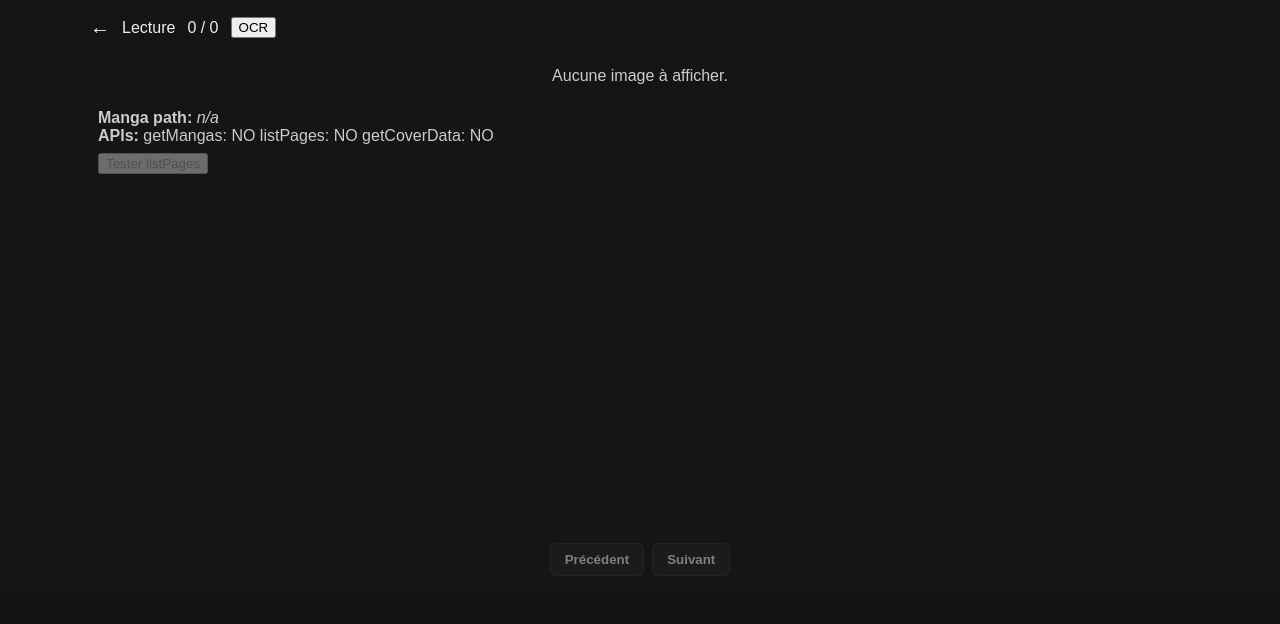
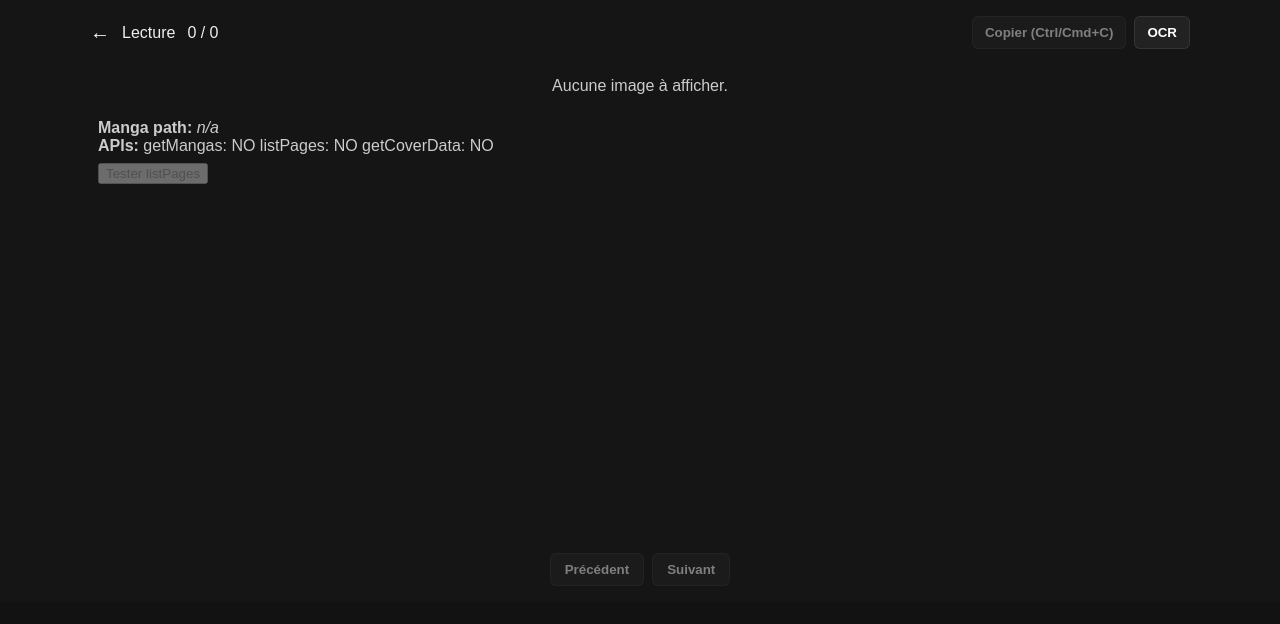
Before and after one commit to Scarsniik/manga-reader, a React (Vite) app: page /#/reader in a window 1280 px wide. Shown: the top 624 px of the page. Built offline with nearby package versions, Linux system fonts and the light colour scheme.

Commit message:
Ajoute la copie de l'image courante depuis le reader

```diff
--- a/src/electron/ipc.ts
+++ b/src/electron/ipc.ts
@@ -6,6 +6,7 @@ import * as mangas from "./handlers/mangas";
 import * as params from "./handlers/params";
 import * as links from "./handlers/links";
 import * as pages from "./handlers/pages";
+import * as clipboardHandlers from "./handlers/clipboard";
 import * as ocr from "./handlers/ocr";
 import * as authors from "./handlers/authors";
 import * as tags from "./handlers/tags";
@@ -54,6 +55,7 @@ ipcMain.handle("count-pages", async (event: IpcMainInvokeEvent, folderPath: stri
 ipcMain.handle("get-cover", async (event: IpcMainInvokeEvent, folderPath: string) => pages.getCover(event, folderPath));
 ipcMain.handle("get-cover-data", async (event: IpcMainInvokeEvent, folderPath: string) => pages.getCoverData(event, folderPath));
 ipcMain.handle("list-pages", async (event: IpcMainInvokeEvent, folderPath: string) => pages.listPages(event, folderPath));
+ipcMain.handle("copy-image-to-clipboard", async (event: IpcMainInvokeEvent, imagePathOrUrl: string) => clipboardHandlers.copyImageToClipboard(event, imagePathOrUrl));
 
 // Open a folder picker and return the selected directory path (fallback for renderer)
 ipcMain.handle("open-directory", async (event: IpcMainInvokeEvent) => {
--- a/src/electron/preload.ts
+++ b/src/electron/preload.ts
@@ -14,6 +14,7 @@ contextBridge.exposeInMainWorld('api', {
     countPages: (folderPath: string) => ipcRenderer.invoke('count-pages', folderPath),
     openDirectory: () => ipcRenderer.invoke('open-directory'),
     listPages: (folderPath: string) => ipcRenderer.invoke('list-pages', folderPath),
+    copyImageToClipboard: (imagePathOrUrl: string) => ipcRenderer.invoke('copy-image-to-clipboard', imagePathOrUrl),
     // OCR
     ocrRecognize: (imagePathOrDataUrl: string) => ipcRenderer.invoke('ocr-recognize', imagePathOrDataUrl),
     ocrTerminate: () => ipcRenderer.invoke('ocr-terminate'),
--- a/src/renderer/components/Reader/Reader.tsx
+++ b/src/renderer/components/Reader/Reader.tsx
@@ -22,6 +22,7 @@ const Reader: React.FC = () => {
     const [currentIndex, setCurrentIndex] = useState<number>(0);
     const [manga, setManga] = useState<Manga | null>(null);
     const [ocrEnabled, setOcrEnabled] = useState<boolean>(false);
+    const [copyFeedback, setCopyFeedback] = useState<{ type: 'success' | 'error'; message: string } | null>(null);
     const [showBoxes, setShowBoxes] = useState<boolean>(true);
     const [detectedBoxes, setDetectedBoxes] = useState<Array<{ id: string; text: string; bbox: { x: number; y: number; w: number; h: number } }>>([]);
     const [selectedBoxes, setSelectedBoxes] = useState<string[]>([]);
@@ -141,6 +142,33 @@ const Reader: React.FC = () => {
     const next = () => goTo(currentIndex + 1);
     const prev = () => goTo(currentIndex - 1);
 
+    const showCopyFeedback = useCallback((type: 'success' | 'error', message: string) => {
+        setCopyFeedback({ type, message });
+    }, []);
+
+    const copyCurrentImage = useCallback(async () => {
+        const currentImage = images[currentIndex];
+        if (!currentImage) {
+            showCopyFeedback('error', 'Aucune image');
+            return;
+        }
+
+        if (!window.api || typeof window.api.copyImageToClipboard !== 'function') {
+            showCopyFeedback('error', 'Copie indisponible');
+            return;
+        }
+
+        try {
+            const result = await window.api.copyImageToClipboard(currentImage);
+            if (!result || result.ok !== true) {
+                throw new Error(result && result.error ? result.error : 'Impossible de copier l\'image');
+            }
+            showCopyFeedback('success', 'Image copiee');
+        } catch (err: any) {
+            showCopyFeedback('error', err && err.message ? err.message : 'Echec de copie');
+        }
+    }, [currentIndex, images, showCopyFeedback]);
+
     // When page changes, ensure the image is scrolled to the top of the container/view
     useEffect(() => {
         try {
@@ -206,10 +234,37 @@ const Reader: React.FC = () => {
         }
     }, [currentIndex, images, manga]);
 
+    useEffect(() => {
+        if (!copyFeedback) return;
+
+        const timer = window.setTimeout(() => {
+            setCopyFeedback(null);
+        }, 2200);
+
+        return () => window.clearTimeout(timer);
+    }, [copyFeedback]);
+
     // Keyboard controls
     useEffect(() => {
+        const isEditableTarget = (target: EventTarget | null) => {
+            if (!(target instanceof HTMLElement)) return false;
+            if (target.isContentEditable) return true;
+            const tagName = target.tagName.toLowerCase();
+            return tagName === 'input' || tagName === 'textarea' || tagName === 'select';
+        };
+
         const onKey = (e: KeyboardEvent) => {
+            if (isEditableTarget(e.target)) {
+                return;
+            }
+
             const key = e.key.toLowerCase();
+            const selectedText = window.getSelection ? window.getSelection()?.toString() : '';
+            if ((e.ctrlKey || e.metaKey) && !e.altKey && !e.shiftKey && key === 'c' && !selectedText) {
+                try { e.preventDefault(); } catch {}
+                void copyCurrentImage();
+                return;
+            }
             // Page navigation
             if (key === 'arrowright' || key === 'd') {
                 next();
@@ -230,7 +285,7 @@ const Reader: React.FC = () => {
         window.addEventListener('keydown', onKey);
         return () => window.removeEventListener('keydown', onKey);
         // eslint-disable-next-line react-hooks/exhaustive-deps
-    }, [currentIndex, images]);
+    }, [copyCurrentImage, currentIndex, images]);
 
     // Mouse click on image: left -> next, right -> prev
     useEffect(() => {
@@ -298,7 +353,12 @@ const Reader: React.FC = () => {
                 imagesLength={images.length}
                 currentIndex={currentIndex}
                 ocrEnabled={ocrEnabled}
+                canCopyImage={images.length > 0}
+                copyFeedback={copyFeedback}
                 onBack={handleBack}
+                onCopyImage={() => {
+                    void copyCurrentImage();
+                }}
                 onToggleOcr={() => setOcrEnabled(v => !v)}
             />
 
--- a/src/renderer/components/Reader/ReaderHeader.tsx
+++ b/src/renderer/components/Reader/ReaderHeader.tsx
@@ -6,7 +6,10 @@ type Props = {
     imagesLength: number;
     currentIndex: number;
     ocrEnabled: boolean;
+    canCopyImage: boolean;
+    copyFeedback: { type: 'success' | 'error'; message: string } | null;
     onBack: () => void;
+    onCopyImage: () => void;
     onToggleOcr: () => void;
 };
 
@@ -15,7 +18,10 @@ const ReaderHeader: React.FC<Props> = ({
     imagesLength,
     currentIndex,
     ocrEnabled,
+    canCopyImage,
+    copyFeedback,
     onBack,
+    onCopyImage,
     onToggleOcr,
 }) => {
     return (
@@ -28,12 +34,22 @@ const ReaderHeader: React.FC<Props> = ({
                 </span>
             </div>
 
-            <div className="reader-ocr-toggle">
+            <div className="reader-actions">
                 <button
-                    className={"ocr-toggle" + (ocrEnabled ? ' active' : '')}
+                    type="button"
+                    className={"reader-action-button" + (copyFeedback ? ` ${copyFeedback.type}` : '')}
+                    onClick={onCopyImage}
+                    disabled={!canCopyImage}
+                    title="Copier l'image courante dans le presse-papiers (Ctrl/Cmd+C)"
+                >
+                    {copyFeedback?.message ?? 'Copier (Ctrl/Cmd+C)'}
+                </button>
+                <button
+                    type="button"
+                    className={"reader-action-button ocr-toggle" + (ocrEnabled ? ' active' : '')}
+                    title="Activer/Désactiver OCR"
                     onClick={onToggleOcr}
                     aria-pressed={ocrEnabled}
-                    title="Activer/Désactiver OCR (placeholder)"
                 >
                     OCR
                 </button>
--- a/src/renderer/components/Reader/style.scss
+++ b/src/renderer/components/Reader/style.scss
@@ -13,13 +13,58 @@
 	align-items: center;
 	gap: 12px;
 	margin-bottom: 12px;
-  max-width: 1100px;
+	max-width: 1100px;
 }
 
 .reader-info {
 	display: flex;
 	align-items: center;
 	gap: 12px;
+	min-width: 0;
+	flex: 1 1 auto;
+}
+
+.reader-actions {
+	display: flex;
+	align-items: center;
+	gap: 8px;
+	margin-left: auto;
+}
+
+.reader-action-button {
+	background: rgba(255,255,255,0.06);
+	color: #fff;
+	border: 1px solid rgba(255,255,255,0.08);
+	padding: 8px 12px;
+	border-radius: 6px;
+	font-weight: 600;
+	cursor: pointer;
+	transition: background 150ms, transform 100ms, border-color 150ms;
+}
+
+.reader-action-button:hover:not(:disabled) {
+	background: rgba(255,255,255,0.12);
+	transform: translateY(-1px);
+}
+
+.reader-action-button:disabled {
+	opacity: 0.45;
+	cursor: default;
+}
+
+.reader-action-button.success {
+	border-color: rgba(58, 181, 74, 0.65);
+	background: rgba(58, 181, 74, 0.16);
+}
+
+.reader-action-button.error {
+	border-color: rgba(255, 128, 128, 0.65);
+	background: rgba(255, 128, 128, 0.14);
+}
+
+.reader-action-button.ocr-toggle.active {
+	border-color: rgba(100, 150, 255, 0.8);
+	background: rgba(100, 150, 255, 0.18);
 }
 
 .reader-body {
@@ -124,6 +169,15 @@
 
 /* On smaller viewports stack the reader and OCR panel to avoid overflow */
 @media (max-width: 1000px) {
+	.reader-header {
+		flex-wrap: wrap;
+	}
+
+	.reader-actions {
+		width: 100%;
+		justify-content: flex-end;
+	}
+
 	.reader-body {
 		flex-direction: column;
 		align-items: center;
```
Also changed, not shown: src/electron/handlers/clipboard.ts (added, +50 -0 lines).
